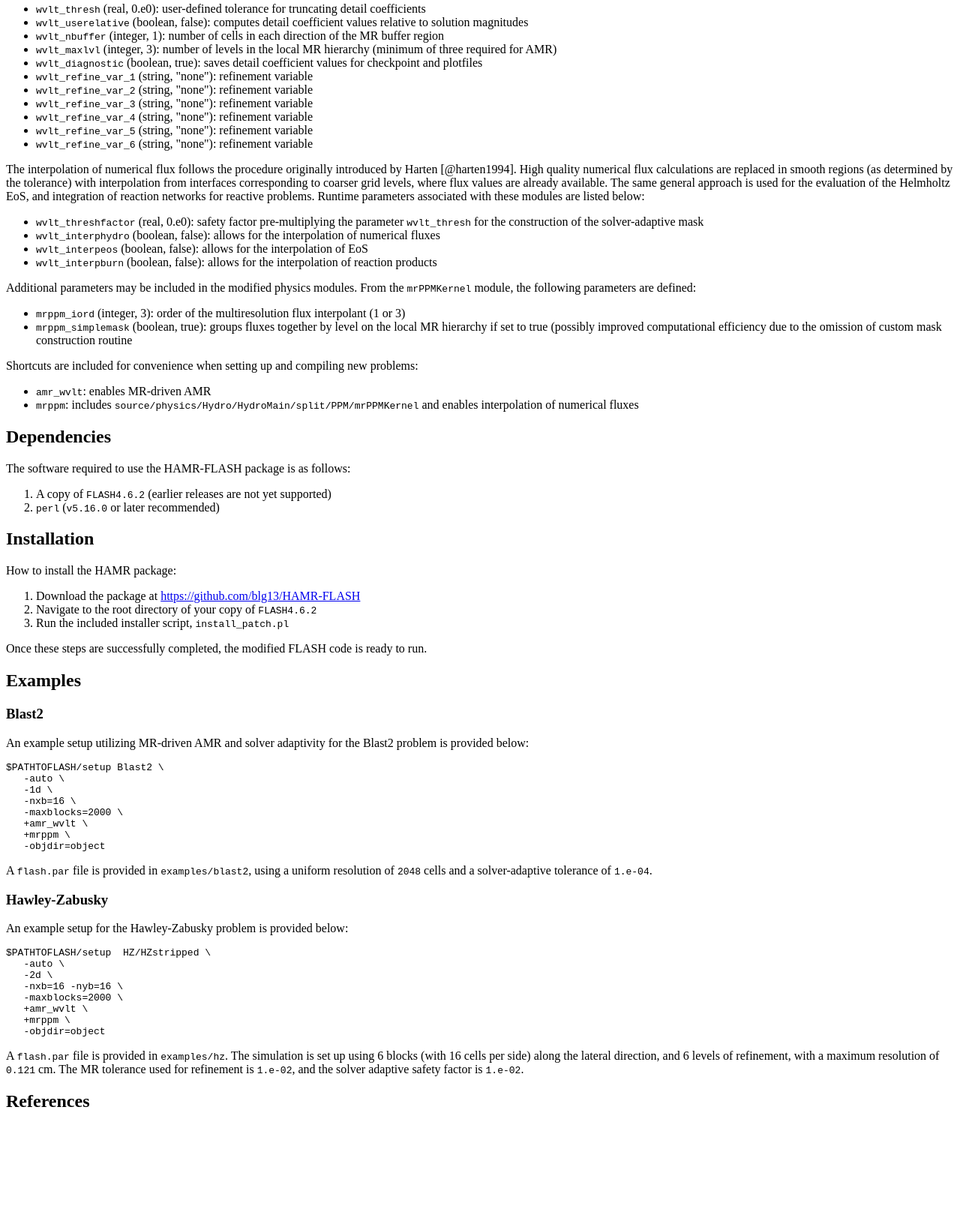
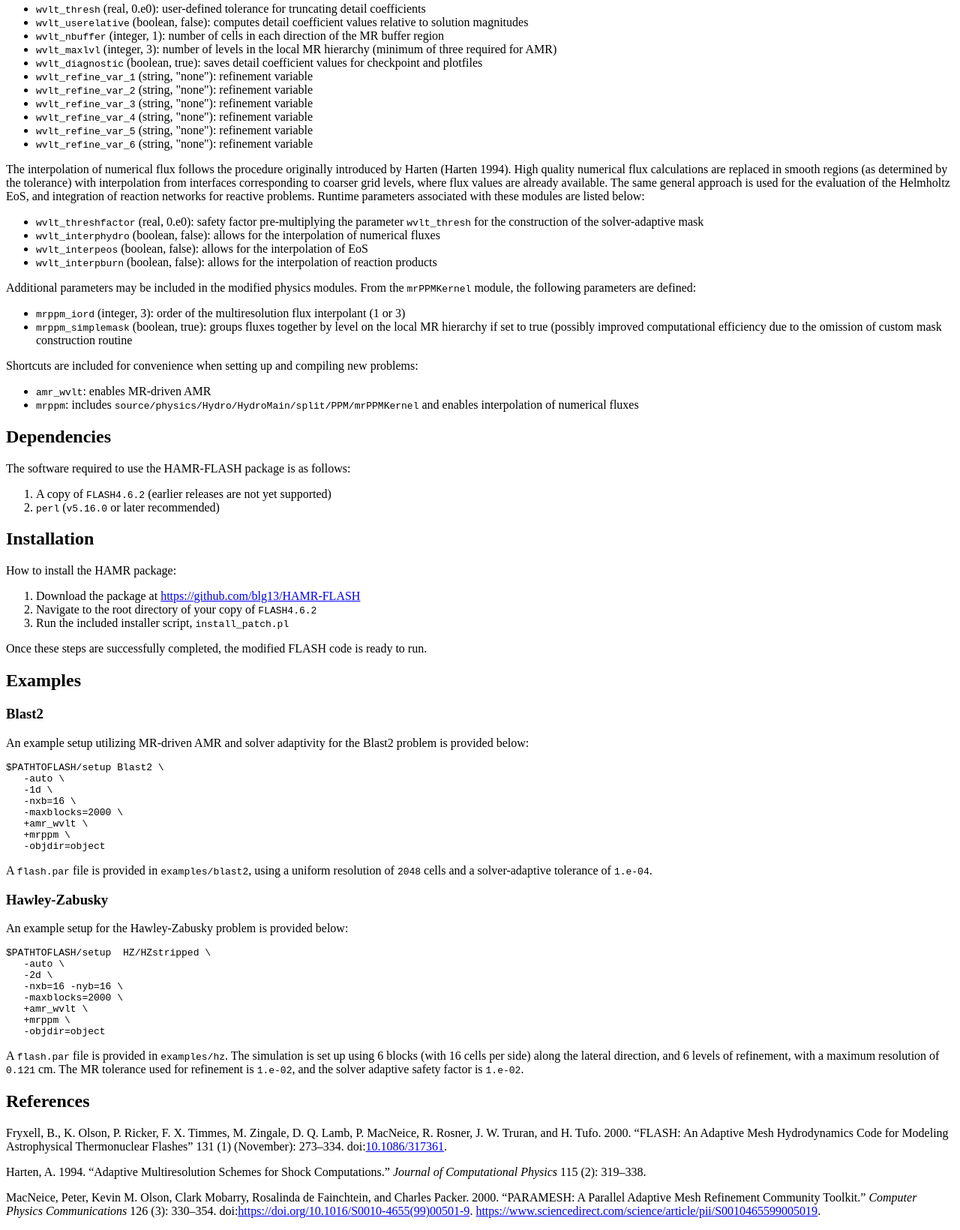
Before and after one commit to bgusto/HAMR-FLASH, a plain HTML site: page docs/index.html in a window 1280 px wide. Shown: the part 367-2007 px from the top of the page at 75% size. Before the commit the page ends 1869 px from the top, so only its background shows below. Drawn offline with Linux system fonts and the light colour scheme.

Commit message:
Fixed bibliography.

```diff
--- a/docs/index.html
+++ b/docs/index.html
@@ -1,5 +1,5 @@
 <h2 id="overview">Overview</h2>
-<p>The hybrid adaptive multiresolution (HAMR) code is an add-on package for the FLASH simulation code <span class="citation">[@fryxell2000]</span>, and can be downloaded freely at <a href="https://github.com/blg13/HAMR-FLASH">https://github.com/blg13/HAMR-FLASH</a>. The HAMR approach uses multiresolution (MR) indicators not only to guide the refinement/coarsening of Cartesian meshes utilizing adaptive mesh refinement (AMR), but also to accelerate calculations of physical quantities in smooth regions. Note that the current implementation is limited to the Paramesh library <span class="citation">[@macneice2000]</span>, and that the code currently assumes that cells that are equally spaced in each direction. The package is designed to patch the latest release of FLASH, <code>FLASH4.6.2</code>.</p>
+<p>The hybrid adaptive multiresolution (HAMR) code is an add-on package for the FLASH simulation code <span class="citation">(<span>Fryxell</span> et al. 2000)</span>, and can be downloaded freely at <a href="https://github.com/blg13/HAMR-FLASH">https://github.com/blg13/HAMR-FLASH</a>. The HAMR approach uses multiresolution (MR) indicators not only to guide the refinement/coarsening of Cartesian meshes utilizing adaptive mesh refinement (AMR), but also to accelerate calculations of physical quantities in smooth regions. Note that the current implementation is limited to the Paramesh library <span class="citation">(MacNeice et al. 2000)</span>, and that the code currently assumes that cells that are equally spaced in each direction. The package is designed to patch the latest release of FLASH, <code>FLASH4.6.2</code>.</p>
 <h2 id="description">Description</h2>
 <p>The HAMR-FLASH package is divided into two components: multiresolution-driven AMR (MrAMR) and HAMR. The first component can be used if one wants to use MR indicators for AMR purposes only. The latter component uses the former one, but also introduces solver-adaptivity; that is, using MR indicators to further accelerate the calculation of physical quantities using interpolation from coarser levels. The physical quantities currently considered by the algorithm are the hydrodynamic fluxes (split PPM), equation of state (EoS), and the reactive source terms.</p>
 <p>The AMR blocks in FLASH are tagged for refinement or coarsening according to MR smoothness indicators (hereafter referred to as detail coefficients). A new directory, <code>source/Grid/GridSolvers/Multiresolution</code>, is included to handle the calculation of detail coefficients, and the construction of the MR mask. The MR mask is constructed by ignoring the cells whose corresponding detail coefficients are smaller than a user-defined tolerance. In general the construction of the mask requires communication between blocks, as the algorithm 'warns' cells surrounding non-smooth features. The calling of MR subroutines is handled by modified Paramesh files, located in <code>source/Grid/GridMain/paramesh/multiresolution</code>. Runtime parameters associated with this module are listed below:</p>
@@ -16,7 +16,7 @@
 <li><code>wvlt_refine_var_5</code> (string, &quot;none&quot;): refinement variable</li>
 <li><code>wvlt_refine_var_6</code> (string, &quot;none&quot;): refinement variable</li>
 </ul>
-<p>The interpolation of numerical flux follows the procedure originally introduced by Harten <span class="citation">[@harten1994]</span>. High quality numerical flux calculations are replaced in smooth regions (as determined by the tolerance) with interpolation from interfaces corresponding to coarser grid levels, where flux values are already available. The same general approach is used for the evaluation of the Helmholtz EoS, and integration of reaction networks for reactive problems. Runtime parameters associated with these modules are listed below:</p>
+<p>The interpolation of numerical flux follows the procedure originally introduced by Harten <span class="citation">(Harten 1994)</span>. High quality numerical flux calculations are replaced in smooth regions (as determined by the tolerance) with interpolation from interfaces corresponding to coarser grid levels, where flux values are already available. The same general approach is used for the evaluation of the Helmholtz EoS, and integration of reaction networks for reactive problems. Runtime parameters associated with these modules are listed below:</p>
 <ul>
 <li><code>wvlt_threshfactor</code> (real, 0.e0): safety factor pre-multiplying the parameter <code>wvlt_thresh</code> for the construction of the solver-adaptive mask</li>
 <li><code>wvlt_interphydro</code> (boolean, false): allows for the interpolation of numerical fluxes</li>
@@ -70,4 +70,9 @@
    +mrppm \
    -objdir=object</code></pre>
 <p>A <code>flash.par</code> file is provided in <code>examples/hz</code>. The simulation is set up using 6 blocks (with 16 cells per side) along the lateral direction, and 6 levels of refinement, with a maximum resolution of <code>0.121</code> cm. The MR tolerance used for refinement is <code>1.e-02</code>, and the solver adaptive safety factor is <code>1.e-02</code>.</p>
-<h2 id="references">References</h2>
+<div class="references">
+<h2>References</h2>
+<p><span>Fryxell</span>, B., K. <span>Olson</span>, P. <span>Ricker</span>, F. X. <span>Timmes</span>, M. <span>Zingale</span>, D. Q. <span>Lamb</span>, P. <span>MacNeice</span>, R. <span>Rosner</span>, J. W. <span>Truran</span>, and H. <span>Tufo</span>. 2000. “FLASH: An Adaptive Mesh Hydrodynamics Code for Modeling Astrophysical Thermonuclear Flashes” 131 (1) (November): 273–334. doi:<a href="http://dx.doi.org/10.1086/317361">10.1086/317361</a>.</p>
+<p>Harten, A. 1994. “Adaptive Multiresolution Schemes for Shock Computations.” <em>Journal of Computational Physics</em> 115 (2): 319–338.</p>
+<p>MacNeice, Peter, Kevin M. Olson, Clark Mobarry, Rosalinda <span>de Fainchtein</span>, and Charles Packer. 2000. “PARAMESH: A Parallel Adaptive Mesh Refinement Community Toolkit.” <em>Computer Physics Communications</em> 126 (3): 330–354. doi:<a href="http://dx.doi.org/https://doi.org/10.1016/S0010-4655(99)00501-9">https://doi.org/10.1016/S0010-4655(99)00501-9</a>. <a href="https://www.sciencedirect.com/science/article/pii/S0010465599005019">https://www.sciencedirect.com/science/article/pii/S0010465599005019</a>.</p>
+</div>
```
